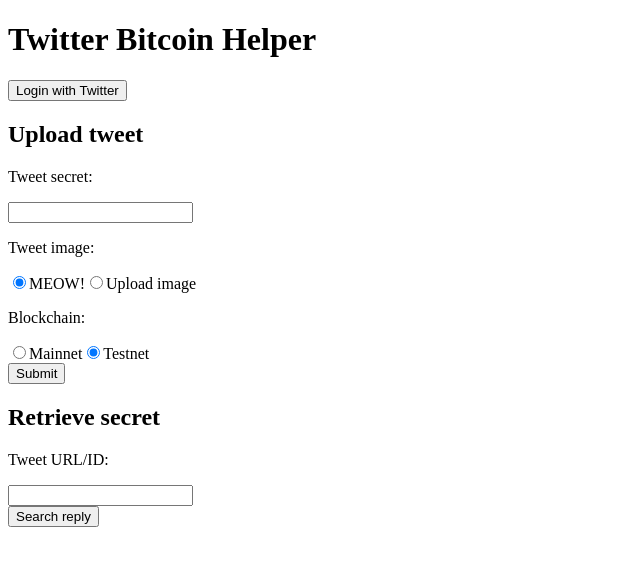
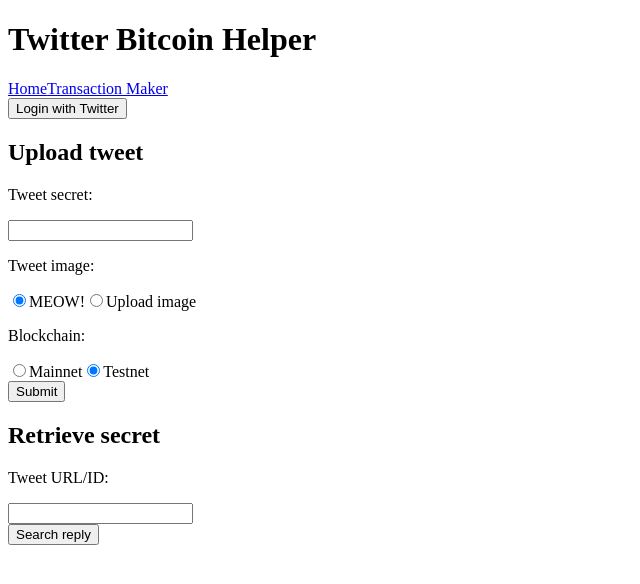
Before and after one commit to odylomv/twitter-bitcoin-helper, an Angular app: page / in a window 1280 px wide. Shown: the top 584 px of the page, without its empty margins (0-640 px from the left). Built offline with nearby package versions, Linux system fonts and the light colour scheme.

Commit message:
add navigation panel

```diff
--- a/src/app/app.component.html
+++ b/src/app/app.component.html
@@ -1,5 +1,8 @@
 <header>
     <h1>Twitter Bitcoin Helper</h1>
+
+    <a routerLink="/">Home</a>
+    <a routerLink="/transaction-maker">Transaction Maker</a>
 </header>
 
 <main>
```
